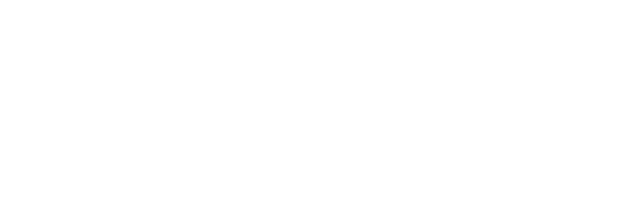
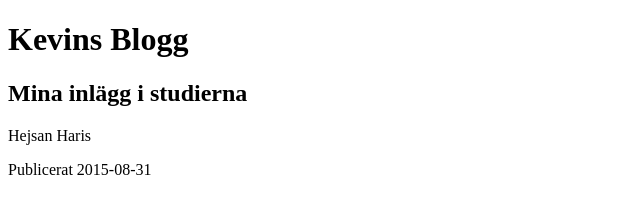
Before and after one commit to kevaanKB94/presentation.html-laboration-1, a plain HTML site: page index.html in a window 1280 px wide. Shown: the whole page, without its empty margins (0-640 px from the left). Drawn offline with Linux system fonts and the light colour scheme.

Commit message:
laboration 1.3

```diff
--- a/index.html
+++ b/index.html
@@ -1,2 +1,13 @@
 <!DOCTYPE html>
 <html lang="sv"/>
+    <head>
+        <meta charset="utf-8"/>
+        <title>Min blogg</title>
+    </head>
+
+    <body>
+        <h1>Kevins Blogg</h1>
+        <h2>Mina inlägg i studierna</h2>
+        <p>Hejsan Haris</p>
+        <p>Publicerat 2015-08-31</p>
+    </body>
```
